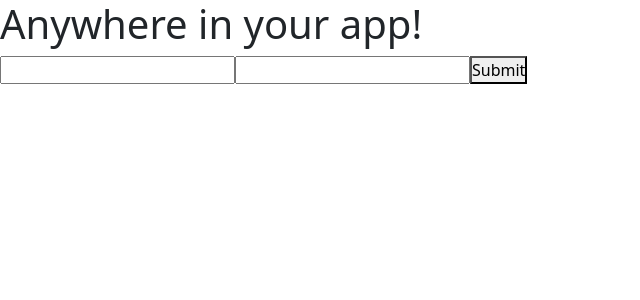
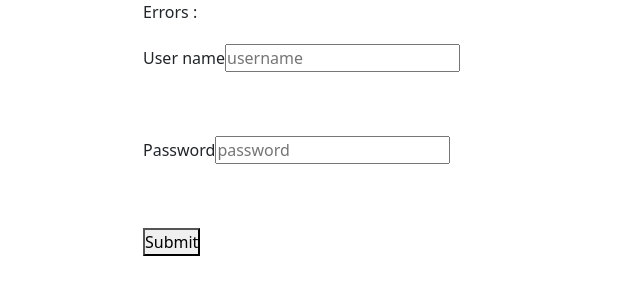
Before and after one commit to IbrahimSahhar/train-react, a React (Create React App) app: page /form in a window 1280 px wide. Shown: the top 300 px of the page, without its empty margins (0-640 px from the left). Built offline with nearby package versions, Linux system fonts and the light colour scheme.

Commit message:
Multi languages with i18next

```diff
--- a/package.json
+++ b/package.json
@@ -15,10 +15,12 @@
     "axios": "^1.4.0",
     "bootstrap": "^5.3.1",
     "formik": "^2.4.3",
+    "i18next": "^23.4.6",
     "react": "^18.2.0",
     "react-bootstrap": "^2.8.0",
     "react-dom": "^18.2.0",
     "react-hook-form": "^7.45.4",
+    "react-i18next": "^13.2.0",
     "react-router-dom": "^6.14.2",
     "react-scripts": "5.0.1",
     "styled-components": "^6.0.5",
--- a/src/App.js
+++ b/src/App.js
@@ -1,5 +1,6 @@
 import { Suspense, useState } from "react";
 import { Routers } from "./Routers";
+
 import { ThemeProvider } from "styled-components";
 import {
   BlueTheme,
@@ -14,8 +15,11 @@ import {
 import { AuthContext } from "./context/AuthContext";
 
 import { Spinner } from "./Global/style";
+import { GlobalStyle } from "./Global/GlobalStyle";
+import { useTranslation } from "react-i18next";
 
 function App() {
+  const { i18n } = useTranslation();
   const Themes = {
     dark: DarkTheme,
     light: LightTheme,
@@ -35,9 +39,11 @@ function App() {
     <ThemeProvider theme={Themes}>
       <AuthContext.Provider value={{ isAuthorized, setIsAuthorized }}>
         <div className="App">
-          <Suspense fallback={<Spinner>Loading...</Spinner>}>
-            <Routers />
-          </Suspense>
+          <GlobalStyle dir={i18n.language === "en" ? "ltr" : "rtl"}>
+            <Suspense fallback={<Spinner>Loading...</Spinner>}>
+              <Routers />
+            </Suspense>
+          </GlobalStyle>
         </div>
       </AuthContext.Provider>
     </ThemeProvider>
--- /dev/null
+++ b/src/Global/GlobalStyle.js
@@ -0,0 +1,5 @@
+import styled from "@emotion/styled";
+
+export const GlobalStyle = styled.body`
+  direction: ${(props) => props.dir};
+`;
--- /dev/null
+++ b/src/assets/ar.json
@@ -0,0 +1,6 @@
+{"ar": {
+    "translation": {
+      "Welcome to React": "مرحبا في التفاعل والتفاعل في ١٨ التالي",
+      "name question": "ما اسمك ايها الوحش؟"
+    }
+  }}
--- /dev/null
+++ b/src/assets/en.json
@@ -0,0 +1,7 @@
+ {"en": {
+    "translation": {
+      "Welcome to React": "Welcome to React and react-i18next",
+      "name question": "What is your name?"
+                   }
+       }
+ }
--- /dev/null
+++ b/src/assets/langs.json
@@ -0,0 +1,15 @@
+{
+"en": {
+    "translation": {
+      "Welcome to React": "Welcome to React and react-i18next",
+      "name question": "What is your name?"
+                   }
+       }
+ ,
+
+"ar": {
+    "translation": {
+      "Welcome to React": "مرحبا في التفاعل والتفاعل في ١٨ التالي",
+      "name question": "ما اسمك ايها الوحش؟"
+    }
+  }}
--- a/src/index.js
+++ b/src/index.js
@@ -4,6 +4,7 @@ import "./index.css";
 import App from "./App";
 import { BrowserRouter } from "react-router-dom";
 import ErrorBoundary from "./components/ErrorBoundary";
+import "./utils/i18next";
 
 const root = ReactDOM.createRoot(document.getElementById("root"));
 
--- a/src/pages/Form.jsx
+++ b/src/pages/Form.jsx
@@ -7,159 +7,160 @@ import { AuthContext } from "../context/AuthContext";
 import { useForm } from "react-hook-form";
 import { yupResolver } from "@hookform/resolvers/yup";
 
-// //react hook form with yup
-// let schema = yup.object().shape({
-//   username: yup.string().required("the name of the user is required"),
-//   password: yup
-//     .string()
-//     .required("the password of the user is required")
-//     .min(6, "the password must be 6 char at least")
-//     .max(22, "the password must be 22 char at most"),
-// });
+//react hook form with yup
+let schema = yup.object().shape({
+  username: yup.string().required("the name of the user is required"),
+  password: yup
+    .string()
+    .required("the password of the user is required")
+    .min(6, "the password must be 6 char at least")
+    .max(22, "the password must be 22 char at most"),
+});
 
-// const Form = () => {
-//   const [username, setUsername] = useState("");
-//   const [password, setPassword] = useState("");
-//   const [isLoading, setIsLoading] = useState(false);
-//   const [errorsNetWork, setErrorsNetWork] = useState([]);
+const Form = () => {
+  const [username, setUsername] = useState("");
+  const [password, setPassword] = useState("");
+  const [isLoading, setIsLoading] = useState(false);
+  const [errorsNetWork, setErrorsNetWork] = useState([]);
 
-//   const context = useContext(AuthContext);
+  const context = useContext(AuthContext);
 
-//   const {
-//     setValue,
-//     resetField,
-//     reset,
-//     register,
-//     handleSubmit,
-//     formState: { errors },
-//   } = useForm({
-//     resolver: yupResolver(schema),
-//   });
+  const {
+    setValue,
+    resetField,
+    reset,
+    register,
+    handleSubmit,
+    formState: { errors },
+  } = useForm({
+    resolver: yupResolver(schema),
+  });
 
-//   const onSubmit = async (data) => {
-//     try {
-//       await schema
-//         .validate(
-//           {
-//             username: username,
-//             password: password,
-//           },
-//           { abortEarly: false }
-//         )
-//         .then(() => {
-//           setIsLoading(true);
-//           axios
-//             .post("https://dummyjson.com/auth/login", {
-//               username,
-//               password,
-//             })
-//             .then((response) => {
-//               if (response.status === 200) {
-//                 setValue("username", "ibrahim");
-//                 // {username: 'ibrahim', password: '0lelplR'}
-//                 console.log(data);
-//                 // {username: 'kminchelle', password: '0lelplR'}
-//                 context.setIsAuthorized(true);
-//                 localStorage.setItem("token", response.data.token);
-//                 localStorage.setItem(
-//                   "fullName",
-//                   `${response.data.username} ${response.data.lastName}`
-//                 );
-//               }
-//             })
-//             .catch((error) => {
-//               // handle error
-//               setErrorsNetWork([error.message]);
-//             })
-//             .finally(() => {
-//               // always executed
-//               setIsLoading(false);
-//               // reset({ username: "", password: "" });
-//               resetField("username");
-//               resetField("password");
-//             });
-//         });
-//     } catch (err) {}
-//   };
-//   const handelInput = (e) => {
-//     const { value, id } = e.target;
-//     if (id === "username") {
-//       setUsername(value);
-//     } else if (id === "password") {
-//       setPassword(value);
-//     }
-//   };
+  const onSubmit = async (data) => {
+    try {
+      await schema
+        .validate(
+          {
+            username: username,
+            password: password,
+          },
+          { abortEarly: false }
+        )
+        .then(() => {
+          setIsLoading(true);
+          axios
+            .post("https://dummyjson.com/auth/login", {
+              username,
+              password,
+            })
+            .then((response) => {
+              if (response.status === 200) {
+                setValue("username", "ibrahim");
+                // {username: 'ibrahim', password: '0lelplR'}
+                console.log(data);
+                // {username: 'kminchelle', password: '0lelplR'}
+                context.setIsAuthorized(true);
+                localStorage.setItem("token", response.data.token);
+                localStorage.setItem(
+                  "fullName",
+                  `${response.data.username} ${response.data.lastName}`
+                );
+              }
+            })
+            .catch((error) => {
+              // handle error
+              setErrorsNetWork([error.message]);
+            })
+            .finally(() => {
+              // always executed
+              setIsLoading(false);
+              // reset({ username: "", password: "" });
+              resetField("username");
+              resetField("password");
+            });
+        });
+    } catch (err) {}
+  };
+  const handelInput = (e) => {
+    const { value, id } = e.target;
+    if (id === "username") {
+      setUsername(value);
+    } else if (id === "password") {
+      setPassword(value);
+    }
+  };
 
-//   return (
-//     <ContainerStyled>
-//       <section style={{ marginBottom: "1.25rem" }}>
-//         Errors :
-//         <span style={{ color: "red" }}>{errorsNetWork.join(" ,,, ")}</span>
-//       </section>
-//       <form onSubmit={handleSubmit(onSubmit)}>
-//         <label htmlFor="username">User name</label>
-//         <input
-//           {...register("username")}
-//           id="username"
-//           type="text"
-//           placeholder="username"
-//           value={username}
-//           onChange={(e) => handelInput(e)}
-//         />
-//         <p>{errors.username?.message}</p>
+  return (
+    <ContainerStyled>
+      <section style={{ marginBottom: "1.25rem" }}>
+        Errors :
+        <span style={{ color: "red" }}>{errorsNetWork.join(" ,,, ")}</span>
+      </section>
+      <form onSubmit={handleSubmit(onSubmit)}>
+        <label htmlFor="username">User name</label>
+        <input
+          {...register("username")}
+          id="username"
+          type="text"
+          placeholder="username"
+          value={username}
+          onChange={(e) => handelInput(e)}
+        />
+        <p>{errors.username?.message}</p>
 
-//         <br />
-//         <br />
-//         <label htmlFor="password">Password</label>
-//         <input
-//           {...register("password")}
-//           id="password"
-//           type="password"
-//           placeholder="password"
-//           value={password}
-//           onChange={(e) => handelInput(e)}
-//         />
-//         <p>{errors.password?.message}</p>
+        <br />
+        <br />
+        <label htmlFor="password">Password</label>
+        <input
+          {...register("password")}
+          id="password"
+          type="password"
+          placeholder="password"
+          value={password}
+          onChange={(e) => handelInput(e)}
+        />
+        <p>{errors.password?.message}</p>
 
-//         <br />
-//         <br />
-//         <button type="submit">{isLoading ? "Loading..." : "Submit"}</button>
-//         {context.isAuthorized ? <Navigate to="/dashboard" /> : ""}
-//       </form>
-//     </ContainerStyled>
-//   );
-// };
+        <br />
+        <br />
+        <button type="submit">{isLoading ? "Loading..." : "Submit"}</button>
+        {context.isAuthorized ? <Navigate to="/dashboard" /> : ""}
+      </form>
+    </ContainerStyled>
+  );
+};
 
-// export default Form;
+export default Form;
 
 //Formik
 
-import { Formik, Form, Field, ErrorMessage } from "formik";
+// import { Formik, Form, Field, ErrorMessage } from "formik";
 
-const Form1 = () => (
-  <div>
-    <h1>Anywhere in your app!</h1>
-    <Formik
-      initialValues={{ email: "", password: "" }}
-      validate={(values) => {
-        const errors = {};
-        if (!values.email) {
-          errors.email = "Required";
-        } else if (
-          !/^[A-Z0-9._%+-]+@[A-Z0-9.-]+\.[A-Z]{2,}$/i.test(values.email)
-        ) {
-          errors.email = "Invalid email address";
-        }
-        return errors;
-      }}
-      onSubmit={(values, { setSubmitting }) => {
-        setTimeout(() => {
-          alert(JSON.stringify(values, null, 2));
-          setSubmitting(false);
-        }, 400);
-      }}
-    >
-      {/*{({
+// const Form1 = () => (
+//   <div>
+//     <h1>Anywhere in your app!</h1>
+//     <Formik
+//       initialValues={{ email: "", password: "" }}
+//       validate={(values) => {
+//         const errors = {};
+//         if (!values.email) {
+//           errors.email = "Required";
+//         } else if (
+//           !/^[A-Z0-9._%+-]+@[A-Z0-9.-]+\.[A-Z]{2,}$/i.test(values.email)
+//         ) {
+//           errors.email = "Invalid email address";
+//         }
+//         return errors;
+//       }}
+//       onSubmit={(values, { setSubmitting }) => {
+//         setTimeout(() => {
+//           alert(JSON.stringify(values, null, 2));
+//           setSubmitting(false);
+//         }, 400);
+//       }}
+//     >
+{
+  /*{({
         values,
         errors,
         touched,
@@ -190,9 +191,11 @@ const Form1 = () => (
             Submit
           </button>
         </form>
-      )} */}
+      )} */
+}
 
-      {({ isSubmitting }) => (
+{
+  /* {({ isSubmitting }) => (
         // element in Formik
         <Form>
           <Field type="email" name="email" />
@@ -208,4 +211,5 @@ const Form1 = () => (
   </div>
 );
 
-export default Form1;
+export default Form1; */
+}
--- /dev/null
+++ b/src/utils/i18next.js
@@ -0,0 +1,22 @@
+import i18n from "i18next";
+import { initReactI18next } from "react-i18next";
+import ar from "../assets/ar.json";
+import en from "../assets/en.json";
+// import langs from "../assets/langs.json";
+
+const lang = localStorage.getItem("lang") || "en";
+i18n.use(initReactI18next).init({
+  resources: {
+    ...en,
+    ...ar,
+    // ...langs,
+  },
+  lng: lang,
+  fallbackLng: "en",
+
+  interpolation: {
+    escapeValue: false,
+  },
+});
+
+export default i18n;
```
Also changed, not shown: src/components/Header/index.jsx (+19 -0 lines), src/pages/About.jsx (+6 -11 lines), 1 other file (tests, documents, lock files or other folders).
